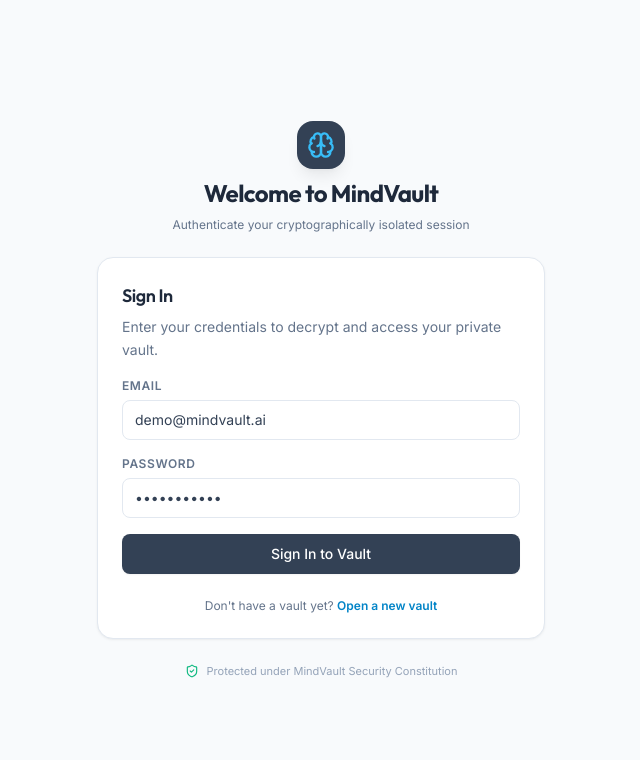
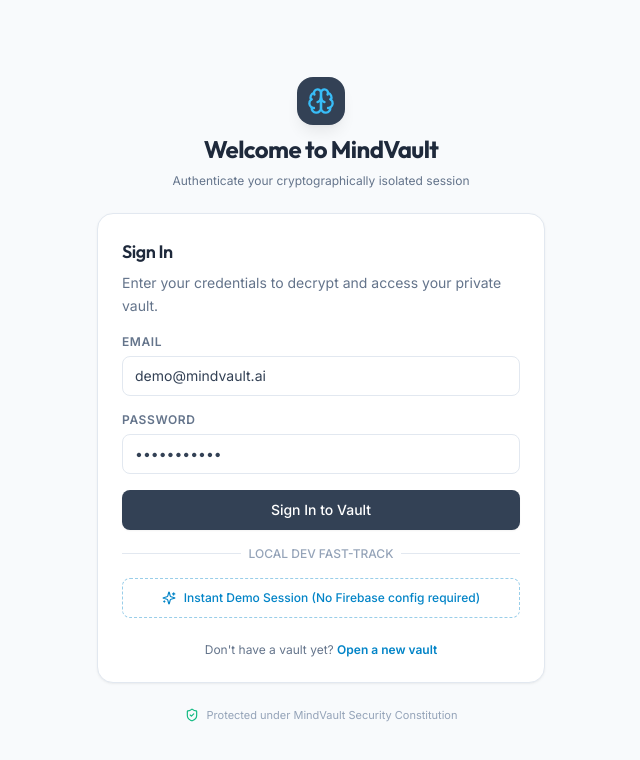
Before and after one commit to JAY4IGNITE/MindVault, a React (Vite) app in the folder frontend/: page /login in a window 1280 px wide. Shown: the top 760 px of the page, without its empty margins (319-959 px from the left). Built offline with nearby package versions, Linux system fonts and the light colour scheme; no server answers.

Commit message:
feat: implement SignupPage and LoginPage with Firebase authentication and dev mode fallback

```diff
--- a/frontend/src/pages/auth/LoginPage.tsx
+++ b/frontend/src/pages/auth/LoginPage.tsx
@@ -21,6 +21,7 @@ type LoginFormValues = z.infer<typeof loginSchema>;
 const LoginPage: React.FC = () => {
   const navigate = useNavigate();
   const location = useLocation();
+  const { setDevUser } = useAuth();
   const [isLoading, setIsLoading] = useState(false);
   const [authError, setAuthError] = useState<string | null>(null);
 
@@ -46,6 +47,17 @@ const LoginPage: React.FC = () => {
       await signInWithEmailAndPassword(auth, data.email, data.password);
       navigate(from, { replace: true });
     } catch (error: any) {
+      console.warn('Firebase login failed, offering dev login fallback:', error);
+      if (
+        error.code === 'auth/invalid-api-key' ||
+        error.code === 'auth/network-request-failed' ||
+        error.code === 'auth/configuration-not-found'
+      ) {
+        setDevUser(data.email);
+        navigate(from, { replace: true });
+        return;
+      }
+
       let errorMessage = 'Failed to sign in. Please verify your credentials.';
       if (error.code === 'auth/user-not-found' || error.code === 'auth/wrong-password' || error.code === 'auth/invalid-credential') {
         errorMessage = 'Invalid email or password.';
@@ -56,6 +68,11 @@ const LoginPage: React.FC = () => {
     } finally {
       setIsLoading(false);
     }
+  };
+
+  const handleQuickDemoAccess = () => {
+    setDevUser('alex.mercer@mindvault.ai');
+    navigate(from, { replace: true });
   };
 
   return (
@@ -108,6 +125,24 @@ const LoginPage: React.FC = () => {
               </Button>
             </form>
 
+            <div className="relative my-4">
+              <div className="absolute inset-0 flex items-center">
+                <span className="w-full border-t border-border" />
+              </div>
+              <div className="relative flex justify-center text-xs uppercase">
+                <span className="bg-surface px-2 text-muted font-medium">Local Dev Fast-Track</span>
+              </div>
+            </div>
+
+            <Button
+              type="button"
+              variant="outline"
+              className="w-full gap-2 text-xs border-dashed border-accent/40 text-accent hover:bg-accent-light/40"
+              onClick={handleQuickDemoAccess}
+            >
+              <Sparkles className="h-3.5 w-3.5" /> Instant Demo Session (No Firebase config required)
+            </Button>
+
             <div className="text-center text-xs text-secondary pt-2">
               Don't have a vault yet?{' '}
               <Link to="/signup" className="text-accent hover:underline font-semibold">
--- a/frontend/src/pages/auth/SignupPage.tsx
+++ b/frontend/src/pages/auth/SignupPage.tsx
@@ -26,6 +26,7 @@ type SignupFormValues = z.infer<typeof signupSchema>;
 
 const SignupPage: React.FC = () => {
   const navigate = useNavigate();
+  const { setDevUser } = useAuth();
   const [isLoading, setIsLoading] = useState(false);
   const [authError, setAuthError] = useState<string | null>(null);
 
@@ -45,10 +46,32 @@ const SignupPage: React.FC = () => {
       await createUserWithEmailAndPassword(auth, data.email, data.password);
       navigate('/dashboard');
     } catch (error: any) {
-      setAuthError(error.message || 'Failed to create vault.');
+      console.warn('Firebase signup failed, offering dev login fallback:', error);
+      if (
+        error.code === 'auth/invalid-api-key' ||
+        error.code === 'auth/network-request-failed' ||
+        error.code === 'auth/configuration-not-found'
+      ) {
+        setDevUser(data.email);
+        navigate('/dashboard', { replace: true });
+        return;
+      }
+
+      let errorMessage = 'Failed to create account.';
+      if (error.code === 'auth/email-already-in-use') {
+        errorMessage = 'An account with this email already exists.';
+      } else if (error.code === 'auth/weak-password') {
+        errorMessage = 'Password must be at least 6 characters.';
+      }
+      setAuthError(errorMessage);
     } finally {
       setIsLoading(false);
     }
+  };
+
+  const handleQuickDemoAccess = () => {
+    setDevUser('alex.mercer@mindvault.ai');
+    navigate('/dashboard', { replace: true });
   };
 
   return (
@@ -111,6 +134,24 @@ const SignupPage: React.FC = () => {
               </Button>
             </form>
 
+            <div className="relative my-4">
+              <div className="absolute inset-0 flex items-center">
+                <span className="w-full border-t border-border" />
+              </div>
+              <div className="relative flex justify-center text-xs uppercase">
+                <span className="bg-surface px-2 text-muted font-medium">Local Dev Fast-Track</span>
+              </div>
+            </div>
+
+            <Button
+              type="button"
+              variant="outline"
+              className="w-full gap-2 text-xs border-dashed border-accent/40 text-accent hover:bg-accent-light/40"
+              onClick={handleQuickDemoAccess}
+            >
+              <Sparkles className="h-3.5 w-3.5" /> Instant Demo Session (No Firebase config required)
+            </Button>
+
             <div className="text-center text-xs text-secondary pt-2">
               Already have a vault?{' '}
               <Link to="/login" className="text-accent hover:underline font-semibold">
```
